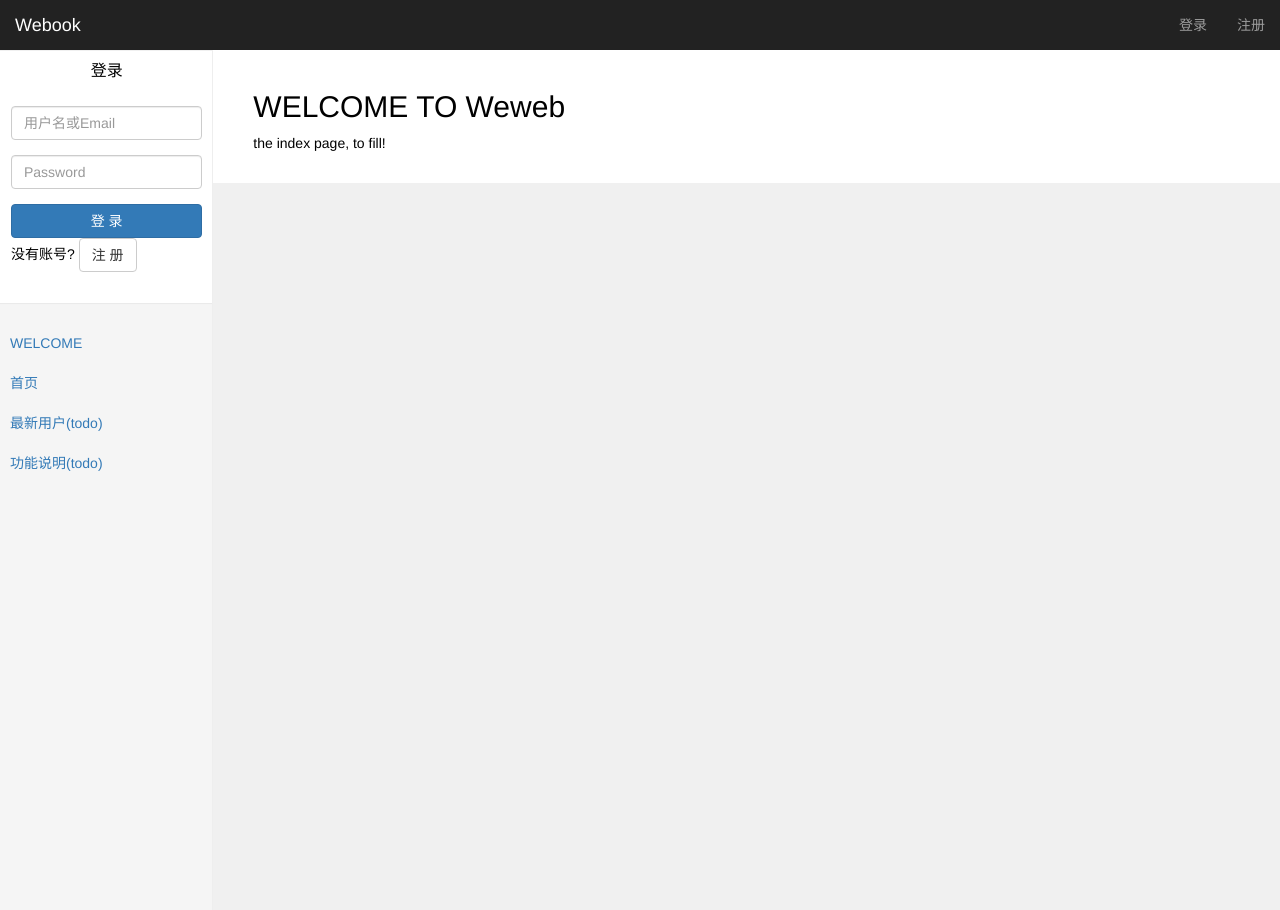
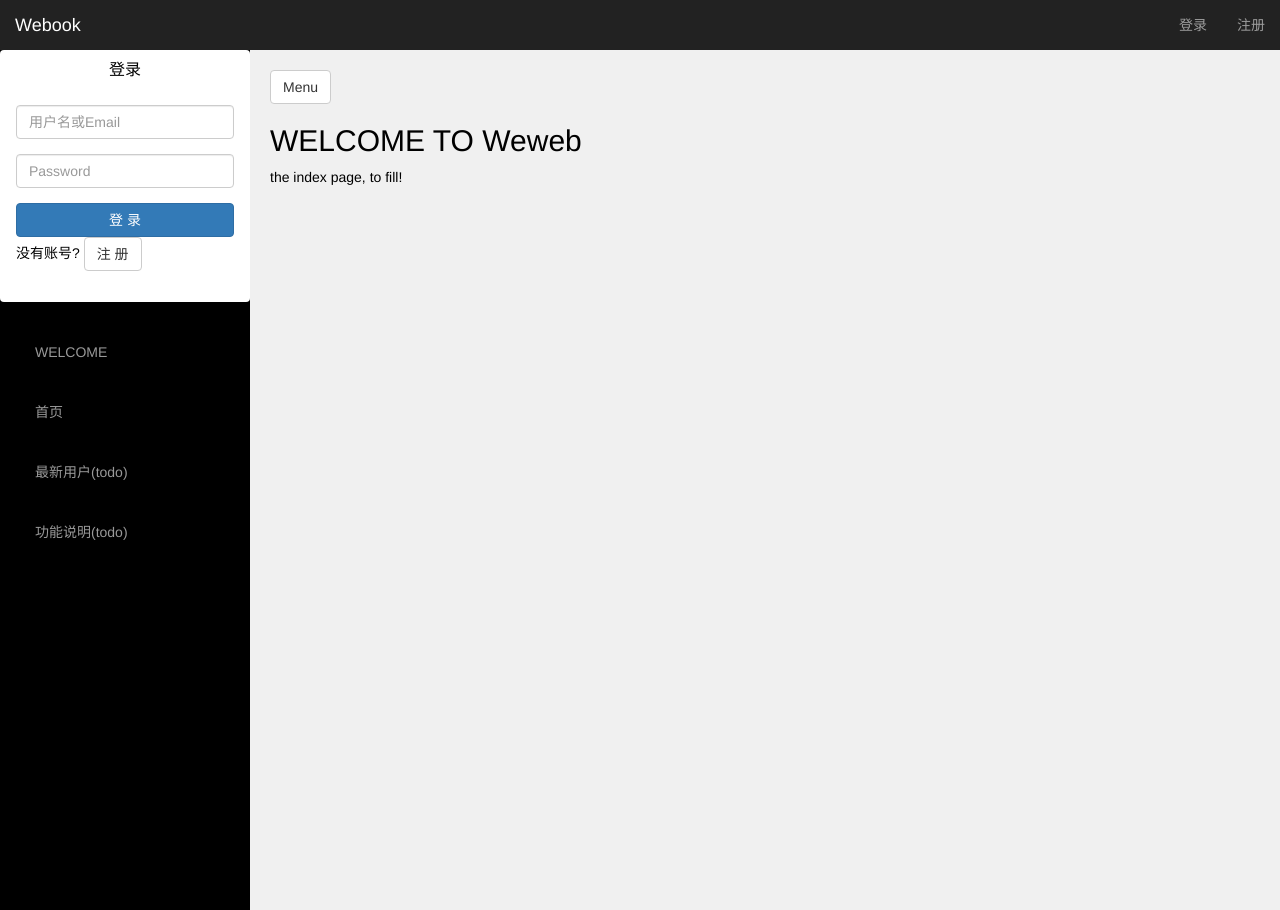
Before and after one commit to mavarick/iNaviUser, a Django app: page / in a window 1280 px wide. Run offline with Django 3.2, Linux system fonts and the light colour scheme; parts of the project's set-up code (start-up, migrations or seed data) failed here and were passed over; some libraries are stand-ins or nearby versions.

Commit message:
add: simple-sidebar

```diff
--- /dev/null
+++ b/static/css/simple-sidebar.css
@@ -0,0 +1,129 @@
+/*!
+ * Start Bootstrap - Simple Sidebar (http://startbootstrap.com/)
+ * Copyright 2013-2016 Start Bootstrap
+ * Licensed under MIT (https://github.com/BlackrockDigital/startbootstrap/blob/gh-pages/LICENSE)
+ */
+
+ body {
+    overflow-x: hidden;
+ }
+
+/* Toggle Styles */
+
+#main-wrapper {
+    padding-left: 0;
+    -webkit-transition: all 0.5s ease;
+    -moz-transition: all 0.5s ease;
+    -o-transition: all 0.5s ease;
+    transition: all 0.5s ease;
+}
+
+#main-wrapper.toggled {
+    padding-left: 250px;
+}
+
+#sidebar-wrapper {
+    z-index: 1000;
+    position: fixed;
+    left: 250px;
+    width: 0;
+    height: 100%;
+    margin-left: -250px;
+    overflow-y: auto;
+    background: #000;
+    -webkit-transition: all 0.5s ease;
+    -moz-transition: all 0.5s ease;
+    -o-transition: all 0.5s ease;
+    transition: all 0.5s ease;
+}
+
+#main-wrapper.toggled #sidebar-wrapper {
+    width: 250px;
+}
+
+#page-content-wrapper {
+    width: 100%;
+    position: absolute;
+    padding: 15px;
+}
+
+#main-wrapper.toggled #page-content-wrapper {
+    position: absolute;
+    margin-right: -250px;
+}
+
+/* Sidebar Styles */
+
+.sidebar-nav {
+    position: absolute;
+    top: 0;
+    width: 250px;
+    margin: 0;
+    padding: 0;
+    list-style: none;
+}
+
+.sidebar-nav li {
+    text-indent: 20px;
+    line-height: 40px;
+}
+
+.sidebar-nav li a {
+    display: block;
+    text-decoration: none;
+    color: #999999;
+}
+
+.sidebar-nav li a:hover {
+    text-decoration: none;
+    color: #fff;
+    background: rgba(255,255,255,0.2);
+}
+
+.sidebar-nav li a:active,
+.sidebar-nav li a:focus {
+    text-decoration: none;
+}
+
+.sidebar-nav > .sidebar-brand {
+    height: 65px;
+    font-size: 18px;
+    line-height: 60px;
+}
+
+.sidebar-nav > .sidebar-brand a {
+    color: #999999;
+}
+
+.sidebar-nav > .sidebar-brand a:hover {
+    color: #fff;
+    background: none;
+}
+
+@media(min-width:768px) {
+    #main-wrapper {
+        padding-left: 250px;
+    }
+
+    #main-wrapper.toggled {
+        padding-left: 0;
+    }
+
+    #sidebar-wrapper {
+        width: 250px;
+    }
+
+    #main-wrapper.toggled #sidebar-wrapper {
+        width: 0;
+    }
+
+    #page-content-wrapper {
+        padding: 20px;
+        position: relative;
+    }
+
+    #main-wrapper.toggled #page-content-wrapper {
+        position: relative;
+        margin-right: 0;
+    }
+}
--- a/templates/base.html
+++ b/templates/base.html
@@ -25,6 +25,7 @@
     <link rel="stylesheet" href="/static/css/jquery.treetable.theme.default.css"/>
 
   <link href="/static/css/dashboard.css" rel="stylesheet">
+  <link href="/static/css/simple-sidebar.css" rel="stylesheet">
   <link href="/static/css/app.css" rel="stylesheet">
 
 <script src="//cdn.bootcss.com/jquery/3.1.0/jquery.min.js"></script>
@@ -57,6 +58,7 @@
     <div class="navbar-header">
       <button type="button" class="navbar-toggle collapsed" data-toggle="collapse" data-target="#navbar"
               aria-expanded="false" aria-controls="navbar">
+        <span></span>
         <span class="sr-only"><a href="{% url 'index:index' %}">Webook</a></span>
         <span class="icon-bar"></span>
         <span class="icon-bar"></span>
--- a/templates/base_user.html
+++ b/templates/base_user.html
@@ -1,11 +1,11 @@
 {% extends 'base.html' %}
 
 {% block content %}
-  <div class="container-fluid">
-  <div class="row">
-    <div class="col-sm-3 col-md-2 sidebar">
+
+  <div id="main-wrapper">
+    <div id="sidebar-wrapper">
       {% block sidebar %}
-        <div class="nav nav-sidebar">
+        <div class="nav nav-sidebar sidebar-nav">
           <div class="panel">
 
             {#              登录信息#}
@@ -81,14 +81,23 @@
               <li><a href="">功能说明(todo)</a></li>
             </ul>
           {% endif %}
+
+        </div>
       {% endblock %}
     </div>
-    </div>
-    <div class="col-sm-9 col-sm-offset-3 col-md-10 col-md-offset-2 main">
+
+    <div id="page-content-wrapper">
+      <a href="#menu-toggle" class="btn btn-default" id="menu-toggle">Menu</a>
       {% block main %}
         <h2>The base User template</h2>
       {% endblock %}
     </div>
   </div>
+  <script>
+    $("#menu-toggle").click(function (e) {
+      e.preventDefault();
+      $("#main-wrapper").toggleClass("toggled");
+    });
+  </script>
 
 {% endblock %}
```
Lines whose indentation alone changed are shown as unchanged.
